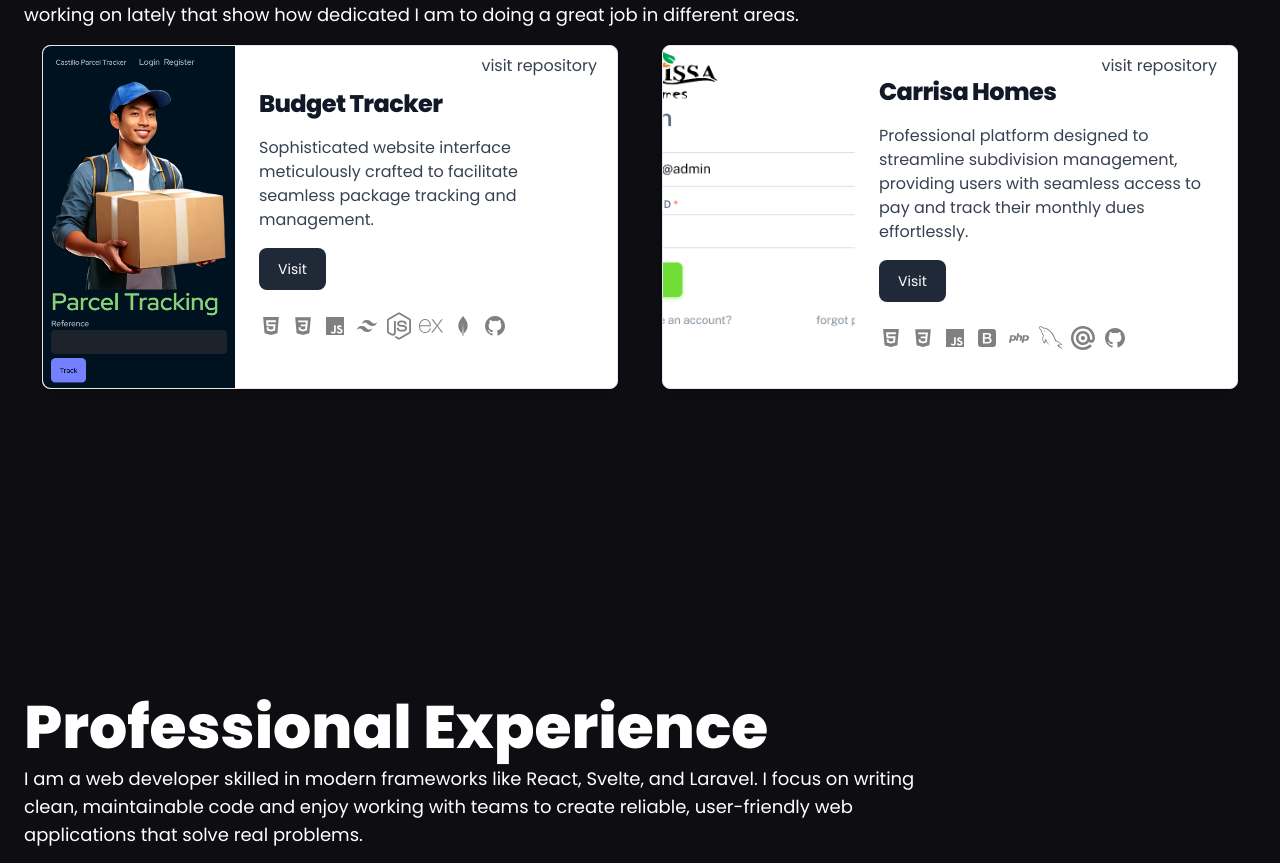
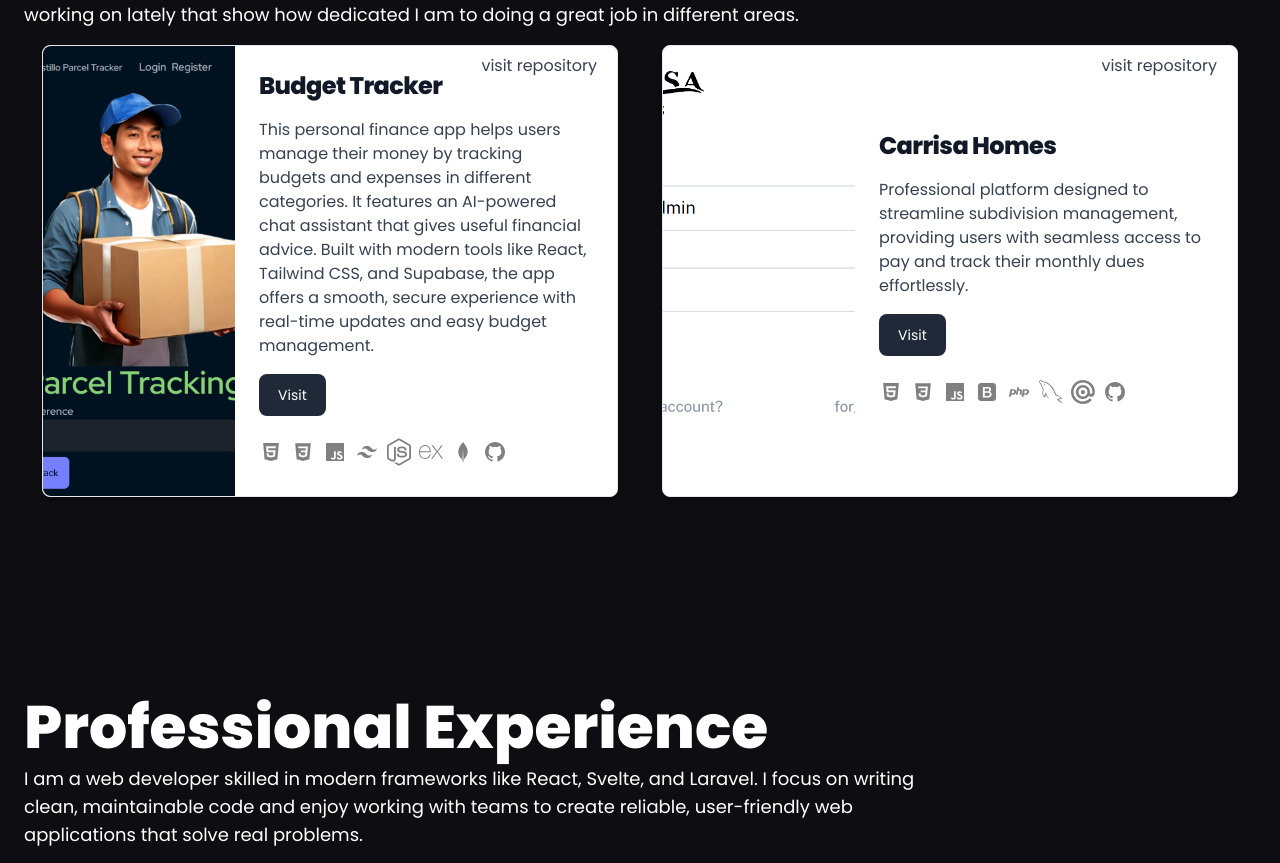
Before and after one commit to JohnZCastillo/portfolio, a React (Vite) app: page / in a window 1280 px wide. Shown: the part 1403-2266 px from the top of the page. Built offline with nearby package versions, Linux system fonts and the light colour scheme.

Commit message:
add budget preview

```diff
--- a/src/App.jsx
+++ b/src/App.jsx
@@ -103,6 +103,8 @@ let descriptions = {
     "Professional platform designed to streamline subdivision management, providing users with seamless access to pay and track their monthly dues effortlessly.",
   parcel:
     "Sophisticated website interface meticulously crafted to facilitate seamless package tracking and management.",
+  budget:
+    "This personal finance app helps users manage their money by tracking budgets and expenses in different categories. It features an AI-powered chat assistant that gives useful financial advice. Built with modern tools like React, Tailwind CSS, and Supabase, the app offers a smooth, secure experience with real-time updates and easy budget management.",
 };
 
 function App() {
@@ -156,7 +158,7 @@ function App() {
               img="parcel-tracker.png"
               website="https://budget-management-system-abbp.onrender.com"
               title="Budget Tracker"
-              description={descriptions.parcel}
+              description={descriptions.budget}
               icons={[
                 Icons.html,
                 Icons.css,
```
